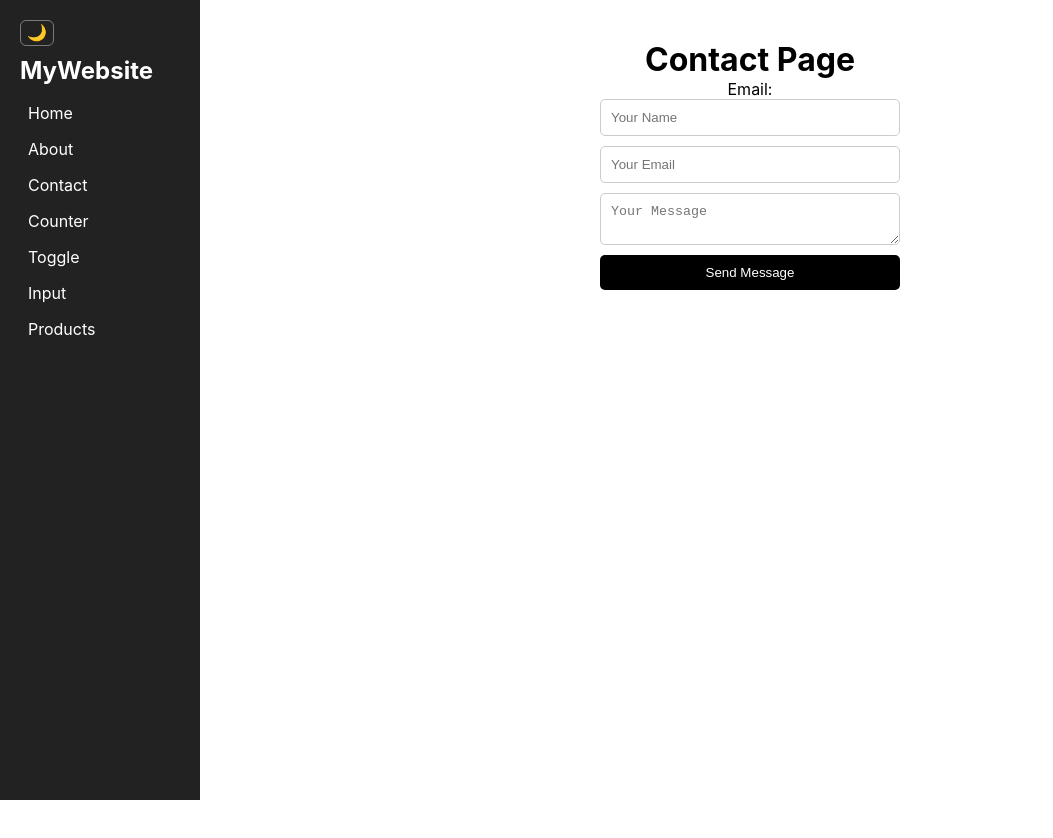
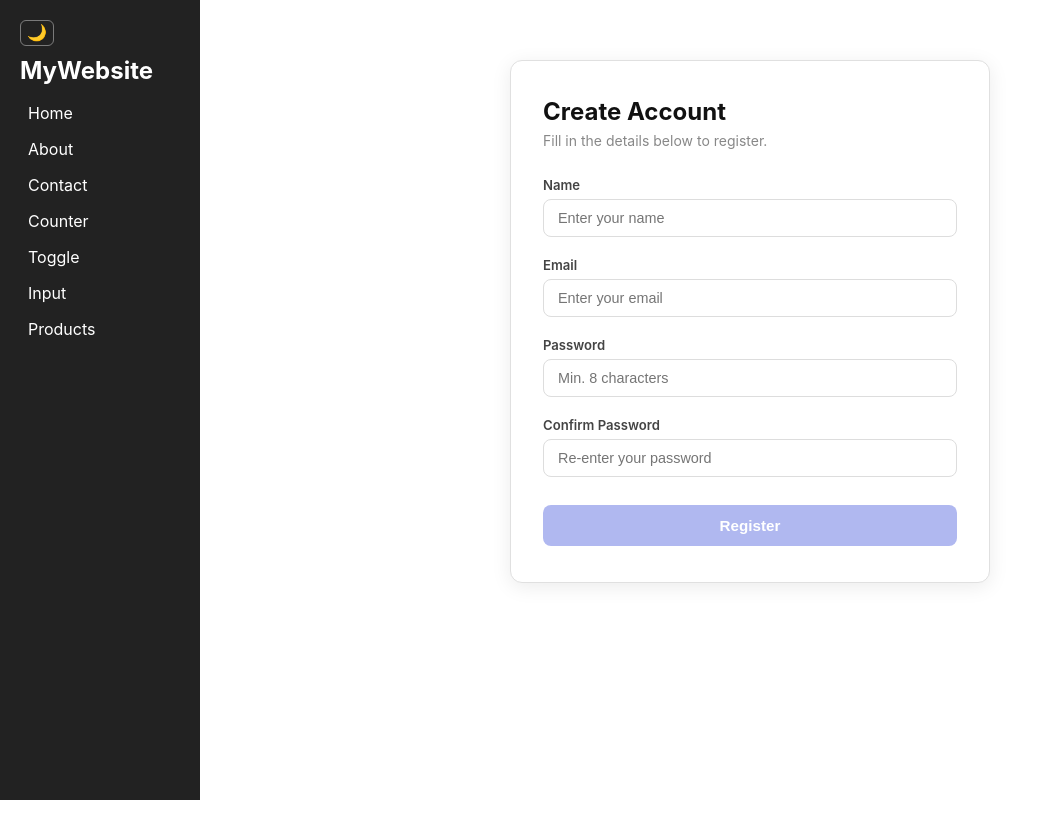
Before and after one commit to harambutt01/React-Projects, a React (Create React App) app: page /contact in a window 1280 px wide. Shown: the whole page, without its empty margins (0-1053 px from the left). Before the commit the page ends 800 px from the top, so only its background shows below. Built offline with nearby package versions, Linux system fonts and the light colour scheme.

Commit message:
fix: replace old contact code with form validation

```diff
--- a/src/components/Contact.css
+++ b/src/components/Contact.css
@@ -1,32 +1,101 @@
-.contact-page {
-  padding: 20px;
-  text-align: center;
+.form-page {
+  display:         flex;
+  justify-content: center;
+  align-items:     flex-start;
+  padding:         40px 16px;
+  min-height:      100vh;
 }
 
-.contact-form {
-  display: flex;
-  flex-direction: column;
-  width: 300px;
-  margin: auto;
-  gap: 10px;
+.form-card {
+  width:         100%;
+  max-width:     480px;
+  background:    #ffffff;
+  border:        1px solid #e0e0e0;
+  border-radius: 12px;
+  padding:       36px 32px;
+  box-shadow:    0 4px 20px rgba(0, 0, 0, 0.08);
 }
 
-.contact-form input,
-.contact-form textarea {
-  padding: 10px;
-  border: 1px solid #ccc;
-  border-radius: 5px;
+.form-title {
+  margin:      0 0 6px;
+  font-size:   1.5rem;
+  font-weight: 700;
+  color:       #111;
 }
 
-.contact-form button {
-  padding: 10px;
-  background-color: black;
-  color: white;
-  border: none;
-  cursor: pointer;
-  border-radius: 5px;
+.form-subtitle {
+  margin:      0 0 28px;
+  font-size:   0.875rem;
+  color:       #888;
 }
 
-.contact-form button:hover {
-  background-color: #333;
+.field {
+  display:       flex;
+  flex-direction: column;
+  margin-bottom: 20px;
 }
+
+.label {
+  font-size:     0.82rem;
+  font-weight:   600;
+  color:         #444;
+  margin-bottom: 6px;
+}
+
+.input {
+  padding:       10px 14px;
+  border:        1px solid #ddd;
+  border-radius: 8px;
+  font-size:     0.9rem;
+  outline:       none;
+  transition:    border-color 0.2s ease;
+  color:         #111;
+}
+
+.input:focus {
+  border-color: #4f6ef7;
+}
+
+.input-error {
+  border-color: #e53935;
+}
+
+.input-error:focus {
+  border-color: #e53935;
+}
+
+.error {
+  margin-top: 5px;
+  font-size:  0.78rem;
+  color:      #e53935;
+}
+
+.submit-btn {
+  width:         100%;
+  padding:       12px;
+  margin-top:    8px;
+  background:    #4f6ef7;
+  color:         #ffffff;
+  border:        none;
+  border-radius: 8px;
+  font-size:     0.95rem;
+  font-weight:   600;
+  cursor:        pointer;
+  transition:    background 0.2s ease;
+}
+
+.submit-btn:hover:not(:disabled) {
+  background: #3a58e0;
+}
+
+.submit-btn:disabled {
+  background: #b0b8f0;
+  cursor:     not-allowed;
+}
+
+/* ── Responsive ── */
+@media (max-width: 480px) {
+  .form-card {
+    padding: 24px 18px;
+  }
+}
--- a/src/components/Contact.jsx
+++ b/src/components/Contact.jsx
@@ -1,22 +1,182 @@
+import { useState } from "react";
 import "./Contact.css";
 
+function Contact() {
+  const [values, setValues] = useState({
+    name: "",
+    email: "",
+    password: "",
+    confirmPassword: "",
+  });
 
-function Contact(props){
-    return(
-        <div className="contact-page">
-            <h1>Contact Page</h1>
+  const [errors, setErrors] = useState({});
+  const [touched, setTouched] = useState({});
 
-            <p>Email: {props.email}</p>
-            <form className="contact-form">
-              <input type="text" placeholder="Your Name" />
-        <input type="email" placeholder="Your Email" />
-        <textarea placeholder="Your Message"></textarea>
-        <button type="submit">Send Message</button>
+  const validate = (name, value) => {
+    if (name === "name") {
+      if (!value.trim()) return "Name is required.";
+      if (value.trim().length < 2) return "Name must be at least 2 characters.";
+    }
 
+    if (name === "email") {
+      if (!value.trim()) return "Email is required.";
+      if (!/^[^\s@]+@[^\s@]+\.[^\s@]+$/.test(value)) return "Enter a valid email.";
+    }
 
-            </form>
+    if (name === "password") {
+      if (!value) return "Password is required.";
+      if (value.length < 8) return "Password must be at least 8 characters.";
+    }
 
-        </div>
-    )
+    if (name === "confirmPassword") {
+      if (!value) return "Please confirm your password.";
+      if (value !== values.password) return "Passwords do not match.";
+    }
+
+    return "";
+  };
+
+  const handleChange = (e) => {
+    const { name, value } = e.target;
+    setValues((prev) => ({ ...prev, [name]: value }));
+
+    if (touched[name]) {
+      setErrors((prev) => ({ ...prev, [name]: validate(name, value) }));
+    }
+  };
+
+  const handleBlur = (e) => {
+    const { name, value } = e.target;
+    setTouched((prev) => ({ ...prev, [name]: true }));
+    setErrors((prev) => ({ ...prev, [name]: validate(name, value) }));
+  };
+
+  const isFormValid = () => {
+    const fields = ["name", "email", "password", "confirmPassword"];
+    for (let i = 0; i < fields.length; i++) {
+      const key = fields[i];
+      if (!values[key].trim()) return false;
+      if (validate(key, values[key]) !== "") return false;
+    }
+    return true;
+  };
+
+  const handleSubmit = (e) => {
+    e.preventDefault();
+
+    const fields = ["name", "email", "password", "confirmPassword"];
+    const newErrors = {};
+    const newTouched = {};
+
+    for (let i = 0; i < fields.length; i++) {
+      const key = fields[i];
+      newErrors[key] = validate(key, values[key]);
+      newTouched[key] = true;
+    }
+
+    setErrors(newErrors);
+    setTouched(newTouched);
+
+    let hasError = false;
+    for (let i = 0; i < fields.length; i++) {
+      if (newErrors[fields[i]] !== "") {
+        hasError = true;
+        break;
+      }
+    }
+
+    if (!hasError) {
+      alert("Registration successful!");
+      setValues({ name: "", email: "", password: "", confirmPassword: "" });
+      setErrors({});
+      setTouched({});
+    }
+  };
+
+  return (
+    <div className="form-page">
+      <div className="form-card">
+        <h2 className="form-title">Create Account</h2>
+        <p className="form-subtitle">Fill in the details below to register.</p>
+
+        <form onSubmit={handleSubmit} noValidate>
+
+          <div className="field">
+            <label className="label">Name</label>
+            <input
+              type="text"
+              name="name"
+              value={values.name}
+              onChange={handleChange}
+              onBlur={handleBlur}
+              placeholder="Enter your name"
+              className={`input ${touched.name && errors.name ? "input-error" : ""}`}
+            />
+            {touched.name && errors.name && (
+              <span className="error">{errors.name}</span>
+            )}
+          </div>
+
+          <div className="field">
+            <label className="label">Email</label>
+            <input
+              type="email"
+              name="email"
+              value={values.email}
+              onChange={handleChange}
+              onBlur={handleBlur}
+              placeholder="Enter your email"
+              className={`input ${touched.email && errors.email ? "input-error" : ""}`}
+            />
+            {touched.email && errors.email && (
+              <span className="error">{errors.email}</span>
+            )}
+          </div>
+
+          <div className="field">
+            <label className="label">Password</label>
+            <input
+              type="password"
+              name="password"
+              value={values.password}
+              onChange={handleChange}
+              onBlur={handleBlur}
+              placeholder="Min. 8 characters"
+              className={`input ${touched.password && errors.password ? "input-error" : ""}`}
+            />
+            {touched.password && errors.password && (
+              <span className="error">{errors.password}</span>
+            )}
+          </div>
+
+          <div className="field">
+            <label className="label">Confirm Password</label>
+            <input
+              type="password"
+              name="confirmPassword"
+              value={values.confirmPassword}
+              onChange={handleChange}
+              onBlur={handleBlur}
+              placeholder="Re-enter your password"
+              className={`input ${touched.confirmPassword && errors.confirmPassword ? "input-error" : ""}`}
+            />
+            {touched.confirmPassword && errors.confirmPassword && (
+              <span className="error">{errors.confirmPassword}</span>
+            )}
+          </div>
+
+          <button
+            type="submit"
+            className="submit-btn"
+            disabled={!isFormValid()}
+          >
+            Register
+          </button>
+
+        </form>
+      </div>
+    </div>
+  );
 }
+
 export default Contact;
```
